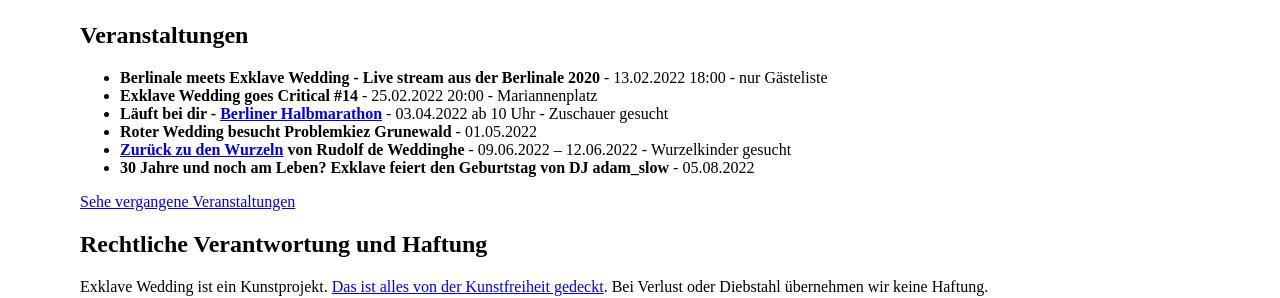
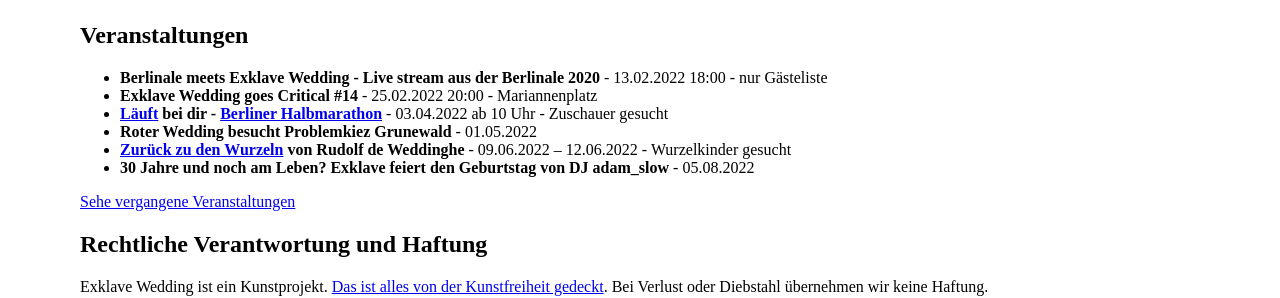
Before and after one commit to adamniedzielski/exklave-wedding, a Jekyll site: the page built from index.markdown, in a window 1280 px wide. Shown: the part 1005-1303 px from the top of the page. Built offline with Jekyll 4.4.1, drawn with Linux system fonts in a browser that asks for light colours; our own code applies the rules of GitHub Pages for plain Markdown files; part of the change alters nothing that is shown.

```diff
--- a/index.markdown
+++ b/index.markdown
@@ -67,7 +67,8 @@ mit der deutschen Leitkultur vereinbar.
 - **Berlinale meets Exklave Wedding - Live stream aus der Berlinale 2020** - 13.02.2022 18:00 -
 nur Gästeliste
 - **Exklave Wedding goes Critical #14** - 25.02.2022 20:00 - Mariannenplatz
-- **Läuft bei dir - [Berliner Halbmarathon](https://www.generali-berliner-halbmarathon.de/)** -
+- **[Läuft](https://open.spotify.com/playlist/24Zn88p9HNunHliwW6WITj?si=cf1ccb66d7c248a3) bei
+dir - [Berliner Halbmarathon](https://www.generali-berliner-halbmarathon.de/)** -
 03.04.2022 ab 10 Uhr - Zuschauer gesucht
 - **Roter Wedding besucht Problemkiez Grunewald** - 01.05.2022
 - **[Zurück zu den Wurzeln](https://www.wurzelfestival.de/) von Rudolf de Weddinghe** -
```
